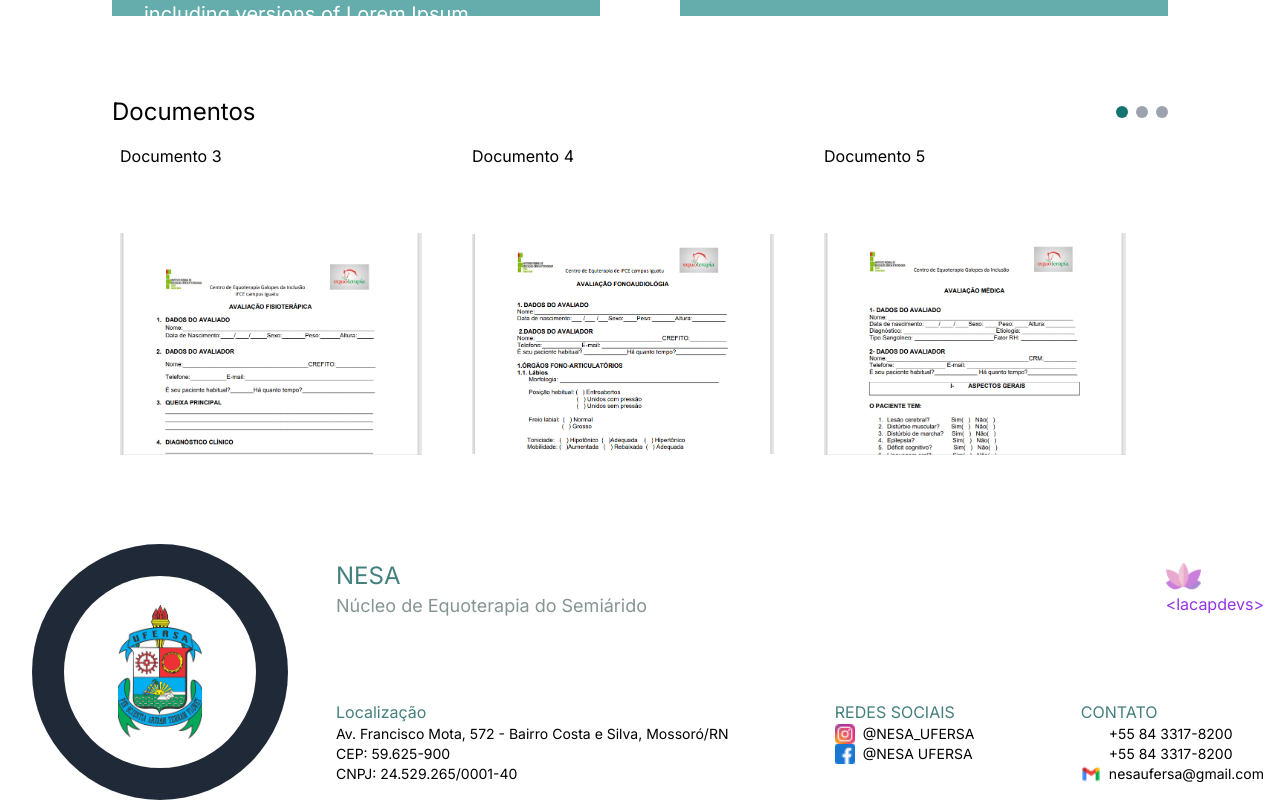
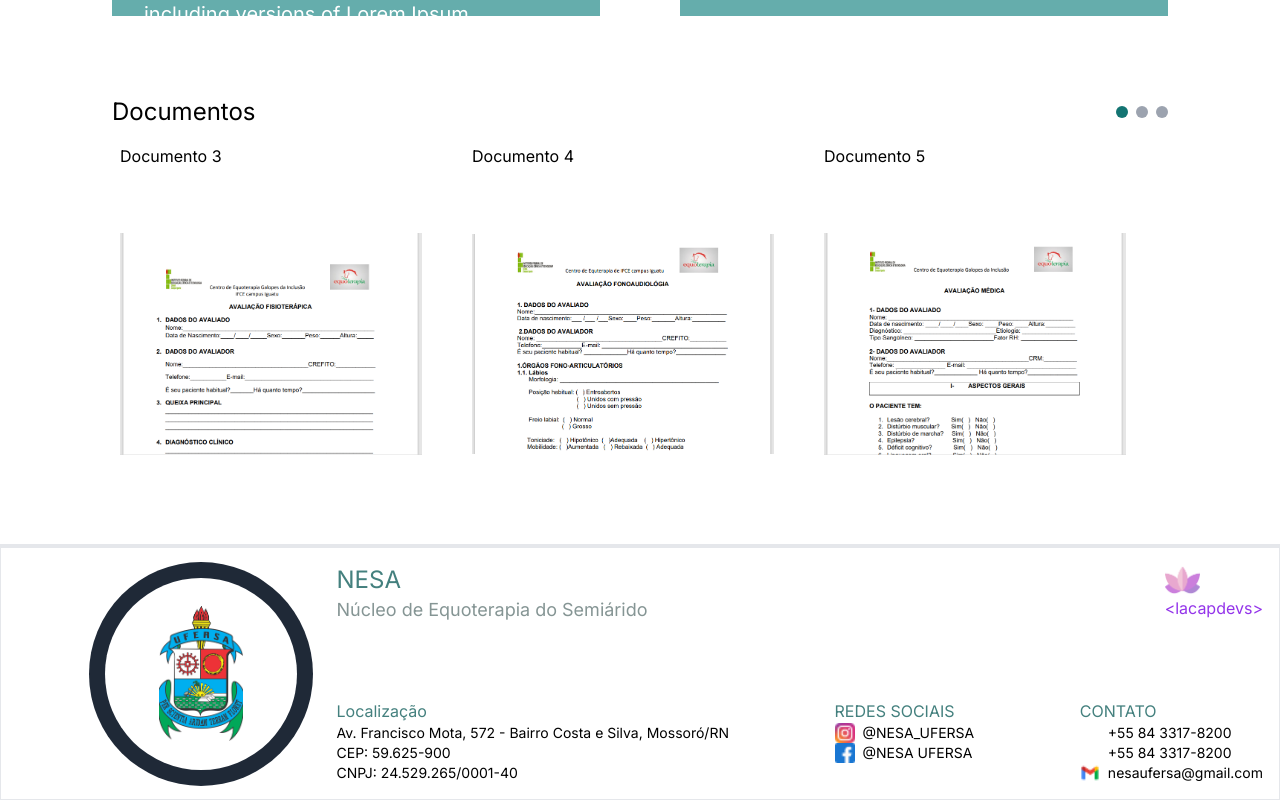
Before and after one commit to lucas037/equoterapp-front, a Next.js app: page / in a window 1280 px wide. Shown: the part 1333-2133 px from the top of the page. Built offline with nearby package versions, Linux system fonts and the light colour scheme.

Commit message:
refactor: Update Footer component with border styling
- Add border to the footer component for visual separation
- Adjust size and position of the hidden circle element
- Update dimensions of the hidden circle's inner image

```diff
--- a/src/components/Footer.tsx
+++ b/src/components/Footer.tsx
@@ -2,10 +2,10 @@ import React from 'react';
 
 export default function Footer() {
   return (
-    <footer className="relative bg-white h-64 w-full flex">
+    <footer className="relative bg-white h-64 w-full flex border border-t-4">
       <div className="relative h-full flex items-center justify-center">
         {/* Círculo verde maior */}
-        <div className=" hidden lg:flex absolute left-4 lg:left-8 top-1/2 transform -translate-y-1/2 w-48 h-48 lg:w-64 lg:h-64 rounded-full bg-gray-800 items-center justify-center z-20">
+        <div className="hidden lg:flex absolute left-4 lg:left-8 top-1/2 transform -translate-y-1/2 w-40 h-40 lg:w-56 lg:h-56 rounded-full bg-gray-800 items-center justify-center z-20 ml-14 mb-16">
           {/* Círculo preto com imagem */}
           <div className="relative w-36 h-36 lg:w-48 lg:h-48 rounded-full bg-white flex items-center justify-center z-30">
             <img
```
